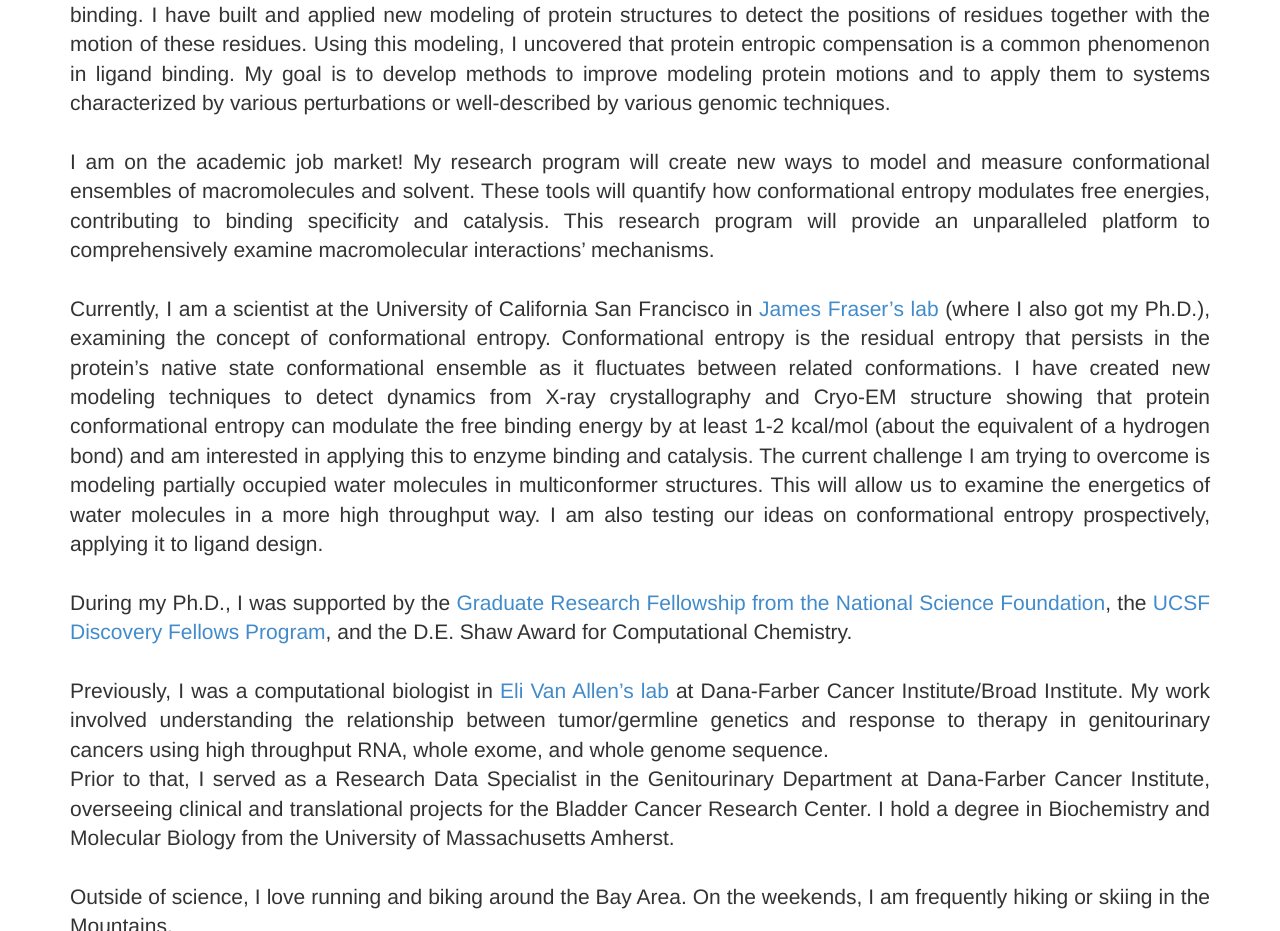
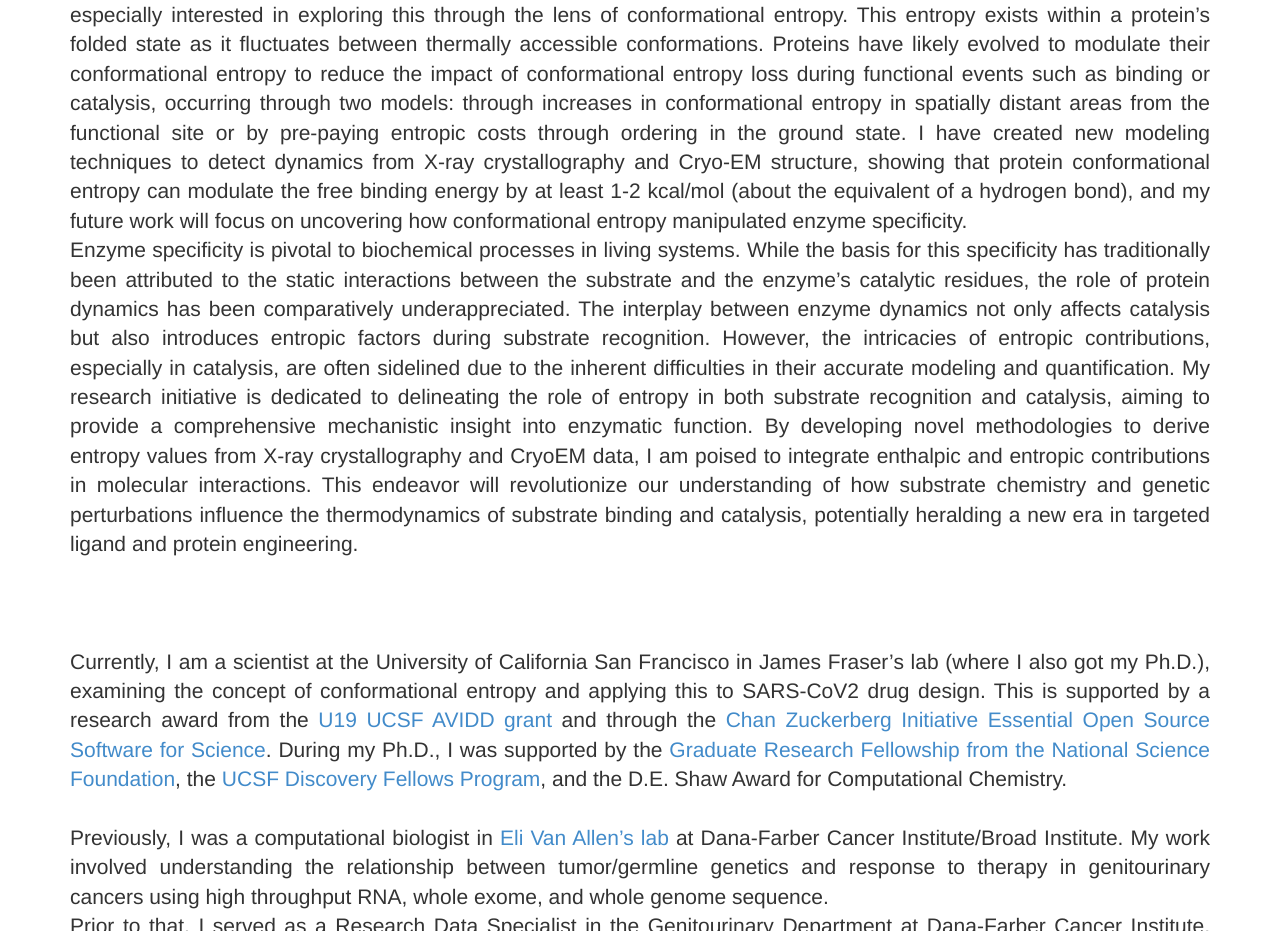
Before and after one commit to stephaniewankowicz/stephaniewankowicz.github.io, a Jekyll site: the page built from index.md, in a window 1280 px wide and 1400 px high. Shown: the part 469-1400 px from the top of the window. Built offline with Jekyll 4.4.1, drawn with Linux system fonts in a browser that asks for light colours; nearby versions of some CDN libraries; some of the changed text lies outside the part shown.

Commit message:
update everything

```diff
--- a/index.md
+++ b/index.md
@@ -10,29 +10,18 @@ group: home
 <img src="/static/img/banner_statehouse.jpg" class="img-responsive center-block" alt="Advocating for Science Research at the California Statehouse, January 2020"/>
 
 <p class="lead text-justify">
-I am a structural biologist interested in understanding how protein motions impact mutations and ligand and protein binding. I have built and applied new modeling of protein structures to detect the positions of residues together with the motion of these residues. Using this modeling, I uncovered that protein entropic compensation is a common phenomenon in ligand binding. My goal is to develop methods to improve modeling protein motions and to apply them to systems characterized by various perturbations or well-described by various genomic techniques.
+I am a structural and computational biologist interested in understanding how protein dynamics impact function. I am especially interested in exploring this through the lens of conformational entropy. This entropy exists within a protein's folded state as it fluctuates between thermally accessible conformations. Proteins have likely evolved to modulate their conformational entropy to reduce the impact of conformational entropy loss during functional events such as binding or catalysis, occurring through two models: through increases in conformational entropy in spatially distant areas from the functional site or by pre-paying entropic costs through ordering in the ground state. I have created new modeling techniques to detect dynamics from X-ray crystallography and Cryo-EM structure, showing that protein conformational entropy can modulate the free binding energy by at least 1-2 kcal/mol (about the equivalent of a hydrogen bond), and my future work will focus on uncovering how conformational entropy manipulated enzyme specificity.
+<br>
 
- <br>
-
-I am on the academic job market! My research program will create new ways to model and measure conformational ensembles of macromolecules and solvent. These tools will quantify how conformational entropy modulates free energies, contributing to binding specificity and catalysis. This research program will provide an unparalleled platform to comprehensively examine macromolecular interactions' mechanisms.
-
+Enzyme specificity is pivotal to biochemical processes in living systems. While the basis for this specificity has traditionally been attributed to the static interactions between the substrate and the enzyme's catalytic residues, the role of protein dynamics has been comparatively underappreciated. The interplay between enzyme dynamics not only affects catalysis but also introduces entropic factors during substrate recognition. However, the intricacies of entropic contributions, especially in catalysis, are often sidelined due to the inherent difficulties in their accurate modeling and quantification. My research initiative is dedicated to delineating the role of entropy in both substrate recognition and catalysis, aiming to provide a comprehensive mechanistic insight into enzymatic function. By developing novel methodologies to derive entropy values from X-ray crystallography and CryoEM data, I am poised to integrate enthalpic and entropic contributions in molecular interactions. This endeavor will revolutionize our understanding of how substrate chemistry and genetic perturbations influence the thermodynamics of substrate binding and catalysis, potentially heralding a new era in targeted ligand and protein engineering.
 <br>
 <br>
-
-Currently, I am a scientist at the University of California San Francisco in [James Fraser's lab](https://fraserlab.com/) (where I also got my Ph.D.), examining the concept of conformational entropy. Conformational entropy is the residual entropy that persists in the protein's native state conformational ensemble as it fluctuates between related conformations. I have created new modeling techniques to detect dynamics from X-ray crystallography and Cryo-EM structure showing that protein conformational entropy can modulate the free binding energy by at least 1-2 kcal/mol (about the equivalent of a hydrogen bond) and am interested in applying this to enzyme binding and catalysis.
-
-The current challenge I am trying to overcome is modeling partially occupied water molecules in multiconformer structures. This will allow us to examine the energetics of water molecules in a more high throughput way.
-
-I am also testing our ideas on conformational entropy prospectively, applying it to ligand design.
-
-
-
 
 
 <br>
 <br>
 
-During my Ph.D., I was supported by the [Graduate Research Fellowship from the National Science Foundation](https://www.nsfgrfp.org/), the [UCSF Discovery Fellows Program](https://graduate.ucsf.edu/discovery-fellows-program), and the D.E. Shaw Award for Computational Chemistry.
+Currently, I am a scientist at the University of California San Francisco in James Fraser’s lab (where I also got my Ph.D.), examining the concept of conformational entropy and applying this to SARS-CoV2 drug design. This is supported by a research award from the [U19 UCSF AVIDD grant](https://qbi.ucsf.edu/qcrgAViDD) and through the [Chan Zuckerberg Initiative Essential Open Source Software for Science](https://chanzuckerberg.com/eoss/proposals/integrating-the-software-toolkit-for-protein-structure-modeling/). During my Ph.D., I was supported by the [Graduate Research Fellowship from the National Science Foundation](https://www.nsfgrfp.org/), the [UCSF Discovery Fellows Program](https://graduate.ucsf.edu/discovery-fellows-program), and the D.E. Shaw Award for Computational Chemistry.
 
 <br>
 <br>
```
